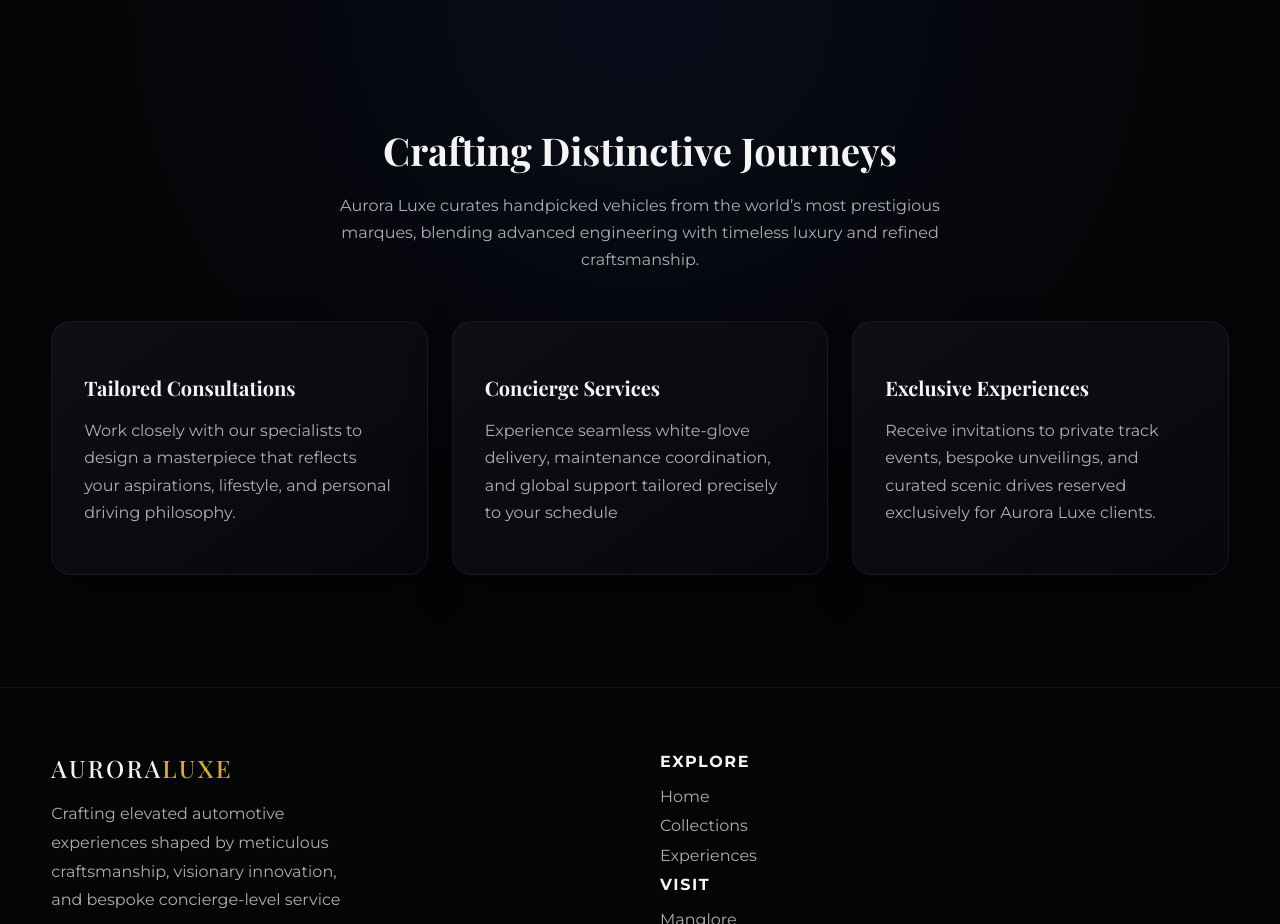
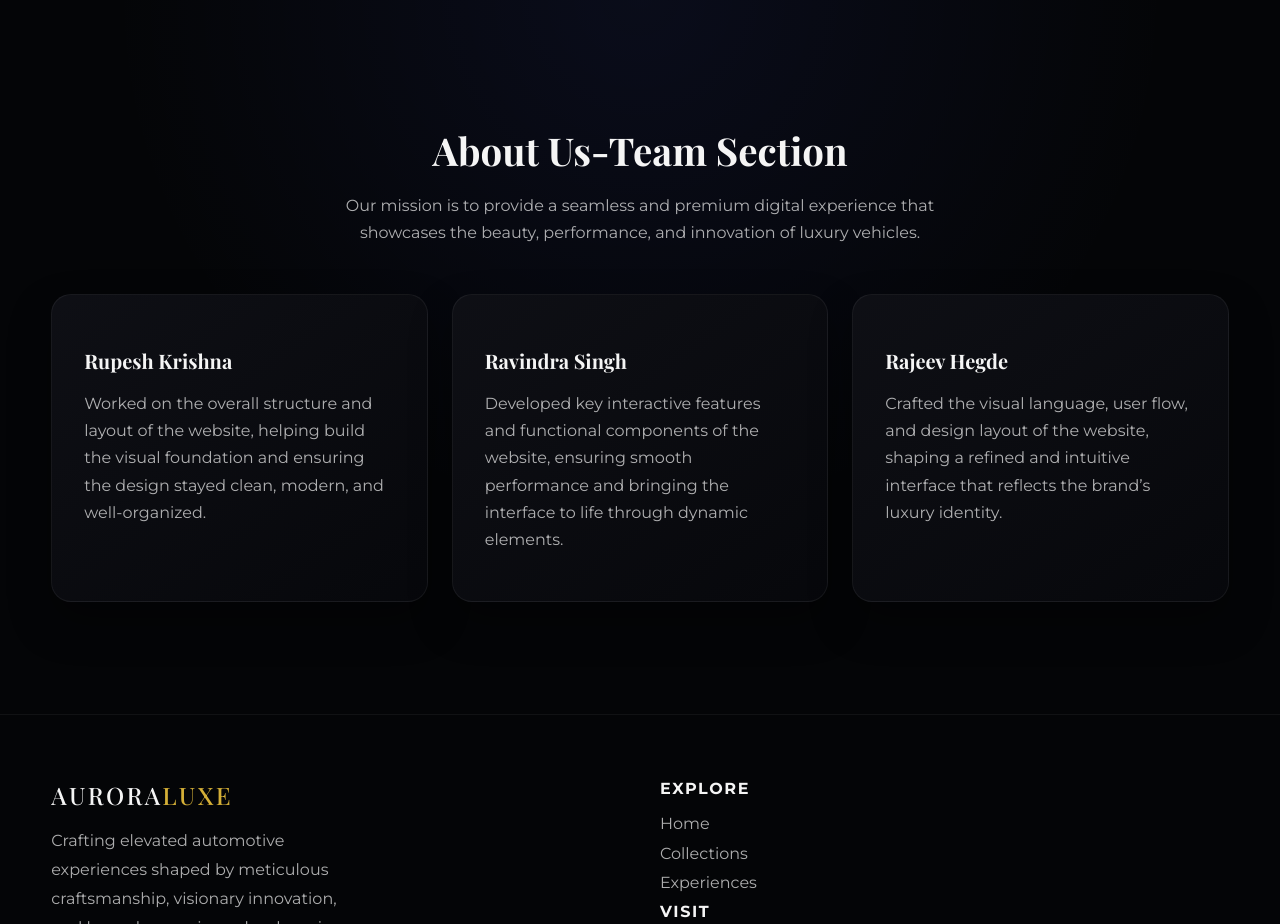
Before and after one commit to Rupeshkrishna-01/Premium-Car-Website-0.2, a plain HTML site: page index.html in a window 1280 px wide. Shown: the part 1840-2764 px from the top of the page. Drawn offline with nearby package versions, Linux system fonts and the light colour scheme.

Commit message:
about us

```diff
--- a/index.html
+++ b/index.html
@@ -116,28 +116,28 @@
 
       <section class="about" id="about" aria-labelledby="about-title">
         <div class="section-heading">
-          <h2 id="about-title">Crafting Distinctive Journeys</h2>
+          <h2 id="about-title">About Us-Team Section</h2>
           <p>
-            Aurora Luxe curates handpicked vehicles from the world’s most prestigious marques, blending advanced engineering with timeless luxury and refined craftsmanship.
+            Our mission is to provide a seamless and premium digital experience that showcases the beauty, performance, and innovation of luxury vehicles.
           </p>
         </div>
         <div class="about-grid">
           <div class="about-card">
-            <h3>Tailored Consultations</h3>
+            <h3>Rupesh Krishna</h3>
             <p>
-              Work closely with our specialists to design a masterpiece that reflects your aspirations, lifestyle, and personal driving philosophy.
+             Worked on the overall structure and layout of the website, helping build the visual foundation and ensuring the design stayed clean, modern, and well-organized.
             </p>
           </div>
           <div class="about-card">
-            <h3>Concierge Services</h3>
+            <h3>Ravindra Singh</h3>
             <p>
-             Experience seamless white-glove delivery, maintenance coordination, and global support tailored precisely to your schedule
+             Developed key interactive features and functional components of the website, ensuring smooth performance and bringing the interface to life through dynamic elements.
             </p>
           </div>
           <div class="about-card">
-            <h3>Exclusive Experiences</h3>
+            <h3>Rajeev Hegde</h3>
             <p>
-              Receive invitations to private track events, bespoke unveilings, and curated scenic drives reserved exclusively for Aurora Luxe clients.
+              Crafted the visual language, user flow, and design layout of the website, shaping a refined and intuitive interface that reflects the brand’s luxury identity.
             </p>
           </div>
         </div>
```
Also changed, not shown: pages/herosuv3 (1).jpg (added).
